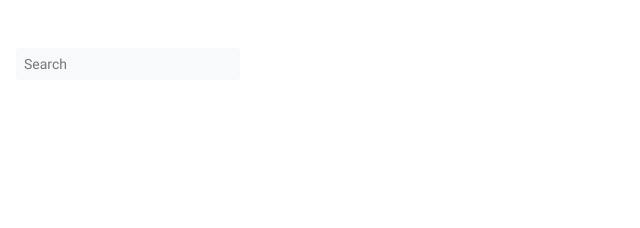
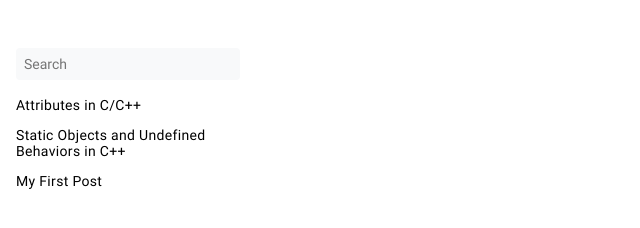
Before and after one commit to airglow923/airglow923.github.io, a plain HTML site: page index.html in a window 1280 px wide. Shown: the whole page, without its empty margins (0-640 px from the left). Drawn offline with Linux system fonts and the light colour scheme.

Commit message:
rebuilding site Sun Jun 11 04:29:38 KST 2023

```diff
--- a/index.html
+++ b/index.html
@@ -56,6 +56,51 @@ https://github.com/alex-shpak/hugo-book
 
 
 
+
+
+
+  <ul>
+
+
+        <li>
+
+
+
+
+
+    <a href="/posts/cpp-attributes/" class="">Attributes in C/C&#43;&#43;</a>
+
+
+        </li>
+
+
+
+        <li>
+
+
+
+
+
+    <a href="/posts/static-variables-and-undefined-behaviors-in-cpp/" class="">Static Objects and Undefined Behaviors in C&#43;&#43;</a>
+
+
+        </li>
+
+
+
+        <li>
+
+
+
+
+
+    <a href="/posts/my-first-post/" class="">My First Post</a>
+
+
+        </li>
+
+
+  </ul>
 
 
 
```
Also changed, not shown: categories/index.html (+45 -0 lines), posts/cpp-attributes/index.html (+45 -0 lines), posts/index.html (+45 -0 lines), posts/my-first-post/index.html (+45 -0 lines), posts/static-variables-and-undefined-behaviors-in-cpp/index.html (+45 -0 lines), tags/index.html (+45 -0 lines).
